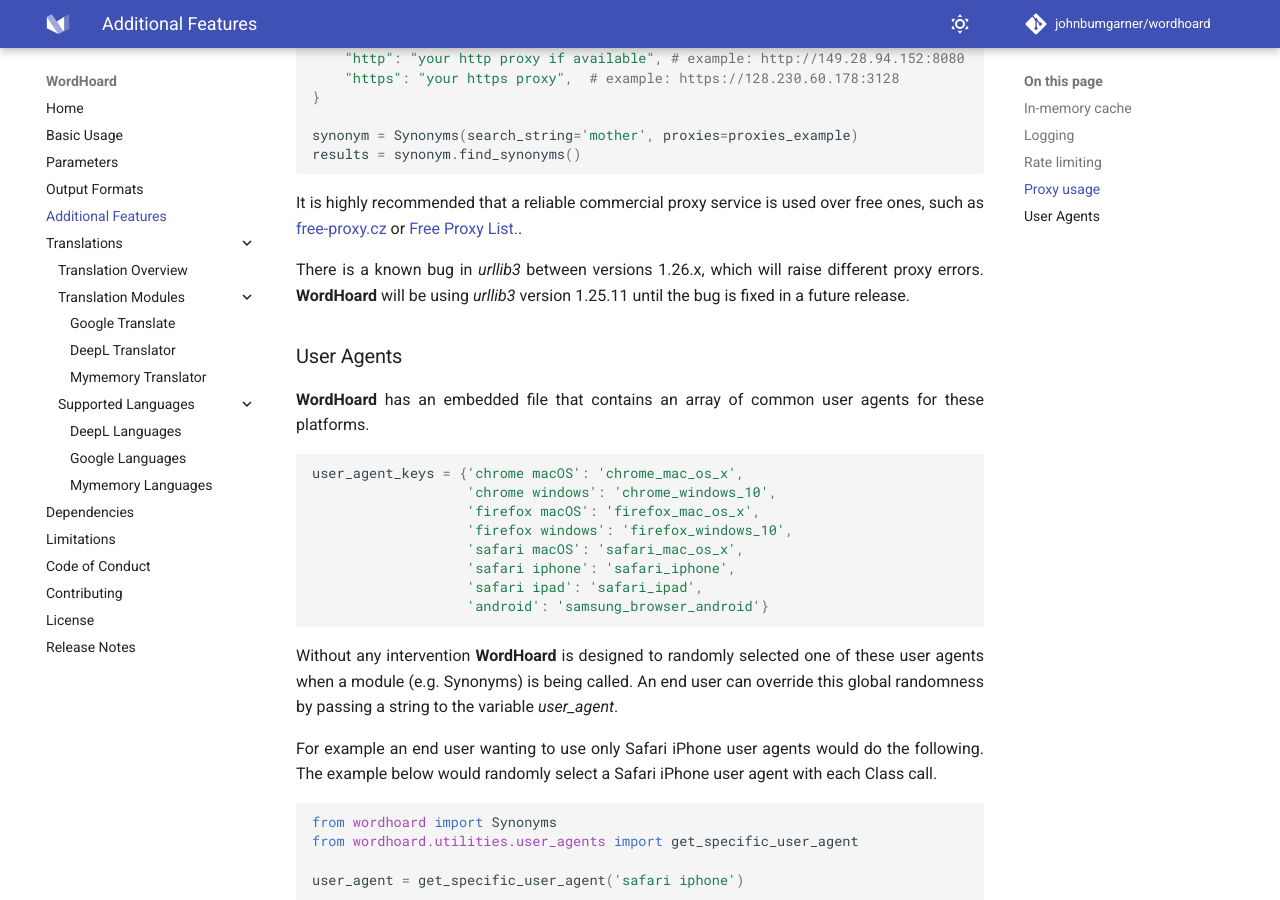
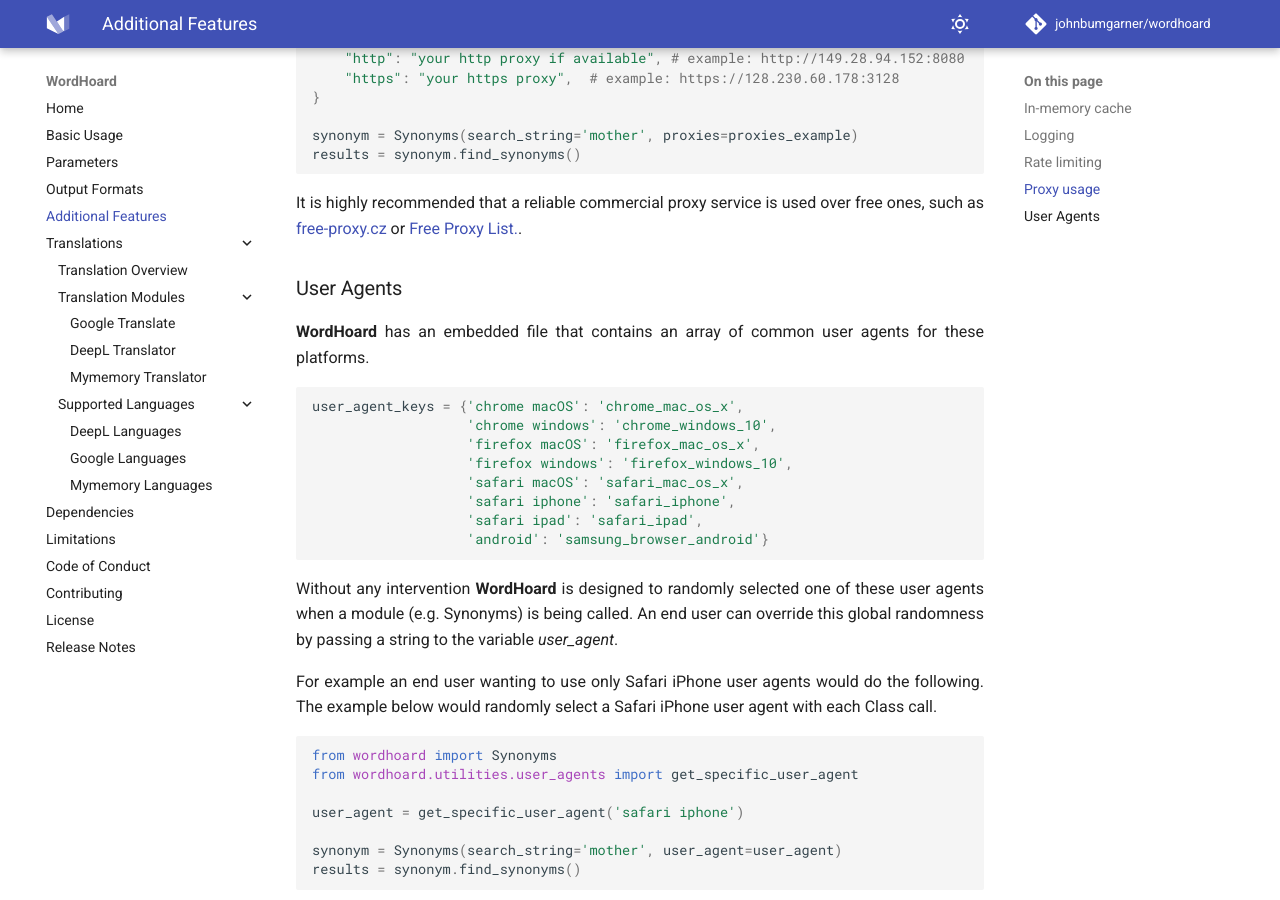
Before and after one commit to johnbumgarner/wordhoard, an MkDocs documentation site: the page built from docs/features.md, in a window 1280 px wide and 900 px high, scrolled down 1349 px. Built offline with MkDocs 1.6.1 and Material for MkDocs 9.7.7, drawn with Linux system fonts in a browser that asks for light colours; comment, search, counter and statistics services are not loaded.

Commit message:
UPDATED 02.13.2023

```diff
--- a/docs/features.md
+++ b/docs/features.md
@@ -76,10 +76,6 @@
 	It is highly recommended that a reliable commercial proxy service is used over free ones, such as <a href="http://free-proxy.cz">free-proxy.cz</a> or <a href="https://free-proxy-list.net/">Free Proxy List.</a>.
 </p>
 
-<p align="justify">
-There is a known bug in <i>urllib3</i> between versions 1.26.x, which will raise different proxy errors. <strong>WordHoard</strong> will be using <i>urllib3</i> version 1.25.11 until the bug is fixed in a future release.
-</p>
-
 
 ### User Agents
 
```
